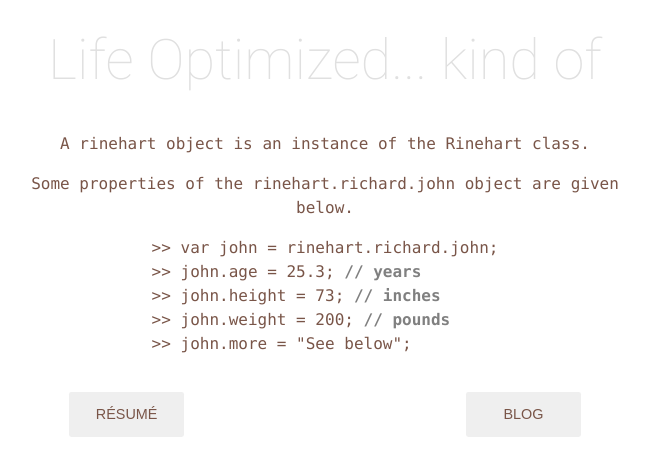
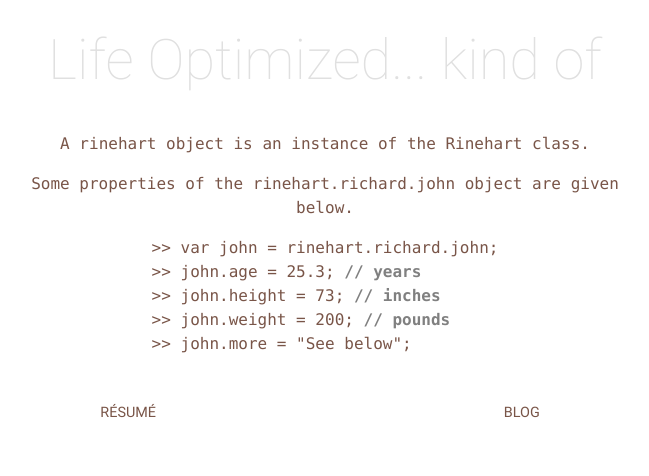
Before and after one commit to johnrichardrinehart/website, a Jekyll site: the page built from index.html, in a window 1280 px wide. Shown: the top 476 px of the page, without its empty margins (315-964 px from the left). Built offline with Jekyll 4.4.1, drawn with Linux system fonts in a browser that asks for light colours.

Commit message:
removed buttons nested under anchors (invalid HTML).

```diff
--- a/css/index.css
+++ b/css/index.css
@@ -2,24 +2,26 @@
    font-family: "Roboto", sans-serif;
 }
 
-button:hover {
+a:hover {
    transition: box-shadow .5s;
    box-shadow: 0 8px 17px 0 rgba(0,0,0,0.2),0 6px 20px 0 rgba(0,0,0,0.19);
 }
 
-button {
+a {
    font-weight: 400;
    color: #795548;
    border-radius: .15rem;
    font-size: .60em;
    border: none;
    padding: 1em;
-   width: 20vw;
+   width: 12vw;
    cursor: pointer;
    opacity: 1;
+   text-align: center;
+   text-decoration: none;
 }
 
-button::-moz-focus-inner {
+a::-moz-focus-inner {
    border: 0;
 }
 
@@ -40,12 +42,12 @@
    font-size: 1.75em;
 }
 
-button:focus{
+a:focus{
    animation: ripple .25s ease;
    outline: 0;
 }
 
-button:focus {
+a:focus {
    box-shadow: none;
 }
 
@@ -93,7 +95,7 @@
       font-size: .7em;
    }
 
-   button { font-size: .75em; }
+   a { font-size: .75em; }
 }
 
 @media (min-width: 501px) {
@@ -101,8 +103,8 @@
 
    #center-card { width: 70%; }
 
-   button {
-      width: 15vw;
+   a {
+      width: 11vw;
    }
 
    .buttons-container {
@@ -115,8 +117,12 @@
 
    #center-card {width: 60%; }
 
+   .button {
+      width: 8vw;
+   }
+
    .buttons-container {
-      margin: 0 22.5vw;
+      margin: 0 25vw;
    }
 
 }
@@ -126,12 +132,12 @@
 
    #header-text { font-size: 3.5em; }
 
-   button {
+   a {
       width: 10vw;
    }
 
    .buttons-container {
-      margin: 0 25vw;
+      margin: 0 27.5vw;
    }
 
 }
@@ -139,7 +145,11 @@
 @media (min-width:1051px) {
    #center-card { width: 50%; margin-bottom: 1.25em; }
 
-   button { width: 9vw; font-size: .9em; }
+   a { width: 9vw; font-size: .9em; }
+
+   .button {
+      width: 7vw;
+   }
 
    .buttons-container {
       margin: 0 30vw;
@@ -153,7 +163,11 @@
 
    #header-text { font-size: 3.75em; }
 
-   button { font-size: 1em; width: 8vw; }
+   a { font-size: 1em; width: 8vw; }
+
+   .button {
+      width: 5vw;
+  }
 
    .buttons-container {
       margin: 0 32.5vw;
@@ -165,7 +179,7 @@
 
    #header-text { font-size: 4.5em; }
 
-   .button { width: 8vw; }
+   .button { width: 4vw; }
 
    .buttons-container {
       margin: 0 33vw;
--- a/index.html
+++ b/index.html
@@ -48,19 +48,13 @@
       </div>
       <div class="buttons-container">
          <a href="resume" class="button">
-            <button>
                RÉSUMÉ
-            </button>
          </a>
          <!--<a href="about" class="button">-->
-            <!--<button>-->
-               <!--<p> ABOUT </p>-->
-            <!--</button>-->
+               <!--ABOUT-->
          <!--</a>-->
          <a href="{{ site.posts.first.url }}" class="button">
-            <button>
                BLOG
-            </button>
          </a>
       </div>
       <script type="text/javascript" src="js/cookie.js"></script>
--- a/js/index.js
+++ b/js/index.js
@@ -37,7 +37,7 @@
 		var center_card_element = document.getElementById("center-card");
       center_card_element.style.background = this.squares_background_pallete[num_visits_mod_pallete_size];
 		// change buttons color
-		var button_elements = document.getElementsByTagName("button");
+		var button_elements = document.getElementsByClassName("button");
 		for ( var i = 0; i < button_elements.length; i++) {
 				button_elements[i].style.background = this.squares_background_pallete[num_visits_mod_pallete_size];
 		};
```
